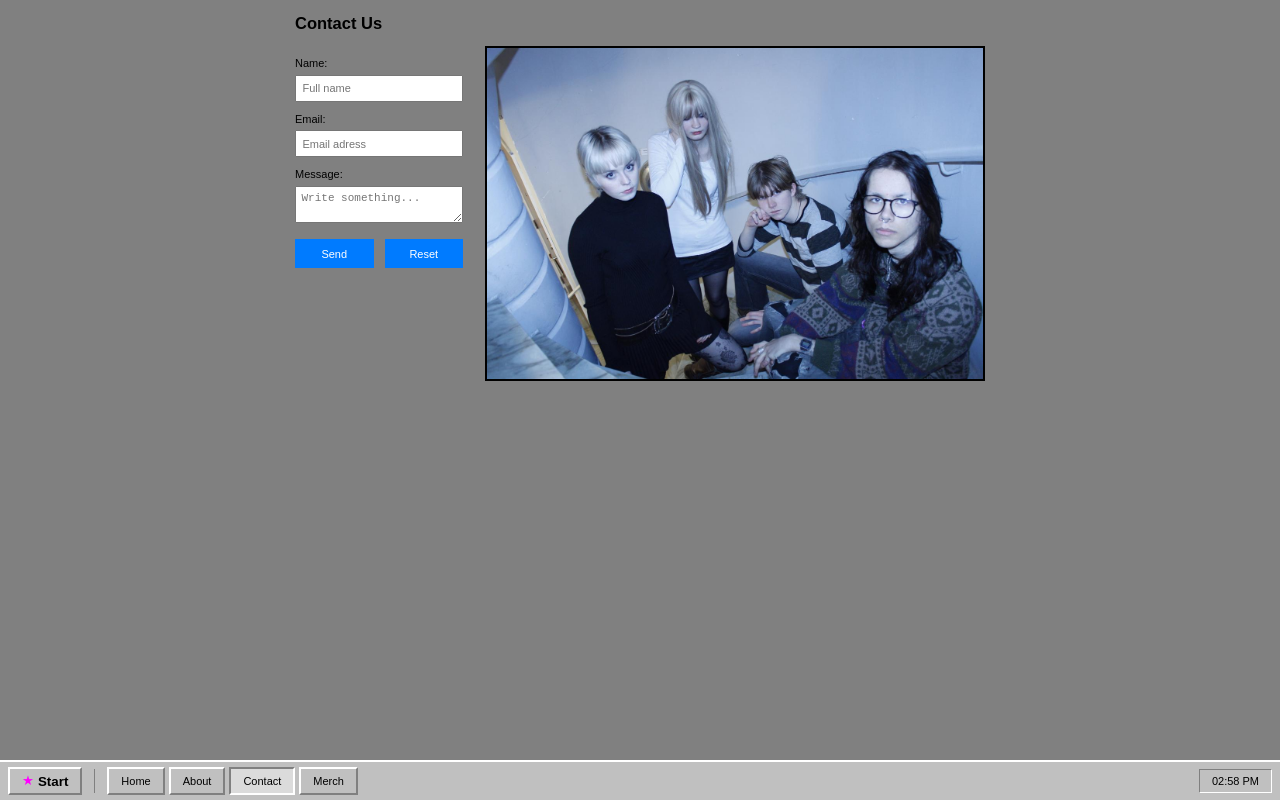
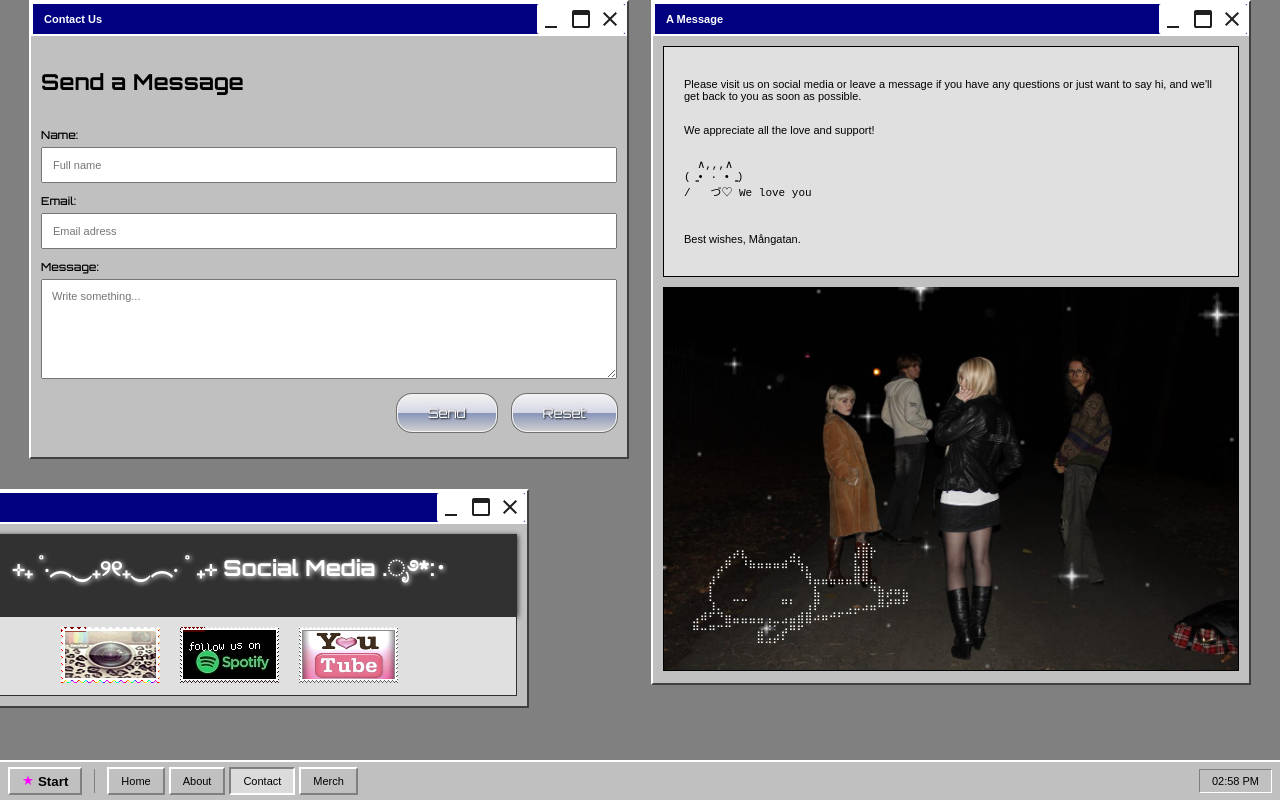
Before and after one commit to ynnxj/mangatan, a SvelteKit app: page /contact in a window 1280 px wide. Built offline with nearby package versions, Linux system fonts and the light colour scheme.

Commit message:
✨ feat(contact): update form and add styling
wip.

```diff
--- a/src/lib/Form/Form.svelte
+++ b/src/lib/Form/Form.svelte
@@ -1,3 +1,7 @@
+<script>
+  import Window from '$lib/WindowBorder/Window.svelte';
+</script>
+
 <!--TODO: Add accessibility attributes to all form elements
 and ensure proper labeling for screen readers -->
 <form method="post" action="/contact">
@@ -18,40 +22,58 @@ and ensure proper labeling for screen readers -->
 
 <style lang="scss">
   form {
+    margin-top: 10px;
     display: flex;
     flex-direction: column;
-    max-width: 400px;
 
     label {
       margin-top: 1em;
+      font-family: 'Orbitron', sans-serif;
+      font-weight: 500;
+    }
+
+    textarea {
+      height: 100px;
     }
 
     input,
     textarea {
-      margin-top: 0.5em;
-      padding: 0.5em;
+      margin-top: 5px;
+      padding: 10px;
       font-size: 1em;
+      width: 100%;
+      font-family: inherit;
     }
 
     .contact-buttons {
       display: flex;
-      justify-content: space-between;
-      gap: 1em;
-    }
+      justify-content: end;
+      gap: 15px;
+      margin: 15px 0;
 
-    // TODO: Refactor button styles later
-    button {
-      margin-top: 1.5em;
-      padding: 0.75em;
-      font-size: 1em;
-      background-color: #007bff;
-      color: white;
-      border: none;
-      cursor: pointer;
-      width: 100%;
+      button {
+        padding: 10px 30px;
+        font-size: 1.2rem;
+        font-family: 'Orbitron', sans-serif;
+        align-self: center;
+        text-shadow: 1px 1px 2px black;
+        border: 1px solid #f3f3f3;
+        box-shadow: 0 0 0 1px #707070;
+        border-radius: 15px;
+        background: linear-gradient(to bottom, #f2f2f2 0%, #d4d6e6 50%, #8996bb 51%, #cfcfcf 100%);
+        color: white;
 
-      &:hover {
-        background-color: #0056b3;
+        &:hover {
+          border: 1px solid #ecf7fd;
+          box-shadow: 0 0 0 1px #3c7fb1;
+          background: linear-gradient(
+            to bottom,
+            #eaf6fd 0%,
+            #d9f0fc 50%,
+            #bee6fd 51%,
+            #a7d9f5 100%
+          );
+        }
       }
     }
   }
--- a/src/routes/contact/+page.svelte
+++ b/src/routes/contact/+page.svelte
@@ -1,25 +1,163 @@
 <script lang="ts">
   import Form from '$lib/Form/Form.svelte';
+  import Window from '$lib/WindowBorder/Window.svelte';
+  import instagram from '$lib/Icons/instagram.gif';
+  import youtube from '$lib/Icons/youtube.png';
+  import spotify from '$lib/Icons/spotify.gif';
 </script>
 
+<!--TODO: Fix class for Window. This is a v messy solution -->
 <section>
-  <h2>Contact Us</h2>
   <div class="contact-container">
-    <Form />
-    <div>
-      <img src="/assets/images/group-portrait-cold.jpg" class="contact-img" alt="Band portrait" />
+    <div class="left-column">
+      <Window windowTitle={'Contact Us'}>
+        <h3 class="form-title">Send a Message</h3>
+        <Form />
+      </Window>
+
+      <div class="social-media-window">
+        <Window windowTitle={'Follow Us!'}>
+          <h3 class="social-media-title">⊹₊ ˚‧︵‿₊୨୧₊‿︵‧ ˚ ₊⊹ Social Media .ೃ࿔*:･</h3>
+          <div class="social-media-container">
+            <div class="stamps">
+              <a href="https://www.instagram.com/mangatanband/" title="Instagram" target="_blank"
+                ><img src={instagram} alt="instagram icon" /></a
+              >
+              <a
+                href="https://open.spotify.com/artist/04sRSWXovcYM8oSfApH4a6"
+                title="Spotify"
+                target="_blank"><img src={spotify} alt="spotify icon" /></a
+              >
+              <a
+                href="https://www.youtube.com/channel/UCs3M4AnSaBZ8AiqLlUD4q5w"
+                title="YouTube"
+                target="_blank"><img src={youtube} alt="youtube icon" /></a
+              >
+            </div>
+          </div>
+        </Window>
+      </div>
     </div>
+
+    <Window windowTitle={'A Message'}>
+      <div class="right">
+        <div class="text">
+          <pre class="cat">
+  ⠀⠀⠀⠀⠀⠀⠀⠀⠀⠀⠀⠀⠀⠀⠀⠀⠀⠀⠀⢀⡀⠀⠀⠀⠀
+⠀⠀⠀⠀⢀⡴⣆⠀⠀⠀⠀⠀⣠⡀⠀⠀⠀⠀⠀⠀⣼⣿⡗⠀⠀⠀⠀
+⠀⠀⠀⣠⠟⠀⠘⠷⠶⠶⠶⠾⠉⢳⡄⠀⠀⠀⠀⠀⣧⣿⠀⠀⠀⠀⠀
+⠀⠀⣰⠃⠀⠀⠀⠀⠀⠀⠀⠀⠀⠀⢻⣤⣤⣤⣤⣤⣿⢿⣄⠀⠀⠀⠀
+⠀⠀⡇⠀⠀⠀⠀⠀⠀⠀⠀⠀⠀⠀⠀⣧⠀⠀⠀⠀⠀⠀⠙⣷⡴⠶⣦
+⠀⠀⢱⡀⠀⠉⠉⠀⠀⠀⠀⠛⠃⠀⢠⡟⠀⠀⠀⢀⣀⣠⣤⠿⠞⠛⠋
+⣠⠾⠋⠙⣶⣤⣤⣤⣤⣤⣀⣠⣤⣾⣿⠴⠶⠚⠋⠉⠁⠀⠀⠀⠀⠀⠀
+⠛⠒⠛⠉⠉⠀⠀⠀⣴⠟⢃⡴⠛⠋⠀⠀⠀⠀⠀⠀⠀⠀⠀⠀⠀⠀⠀
+⠀⠀⠀⠀⠀⠀⠀⠀⠛⠛⠋⠁⠀⠀⠀⠀⠀⠀⠀⠀⠀⠀⠀⠀⠀⠀⠀
+      </pre>
+          <p>
+            Please visit us on social media or leave a message if you have any questions or just
+            want to say hi, and we'll get back to you as soon as possible.
+          </p>
+          <p>We appreciate all the love and support!</p>
+          <pre>
+  ∧,,,∧
+( ̳• · • ̳)
+/   づ♡ We love you
+          </pre>
+          <p>Best wishes, Mångatan.</p>
+        </div>
+        <div class="image-container">
+          <img src="/assets/images/sparkles-sparkle.gif" class="sparkle" alt="sparkle" />
+          <img src="/assets/images/group-full-warm.jpg" class="contact-img" alt="Band portrait" />
+        </div>
+      </div>
+    </Window>
   </div>
 </section>
 
 <style lang="scss">
+  // TODO: refactor styles,
+  // this is way too long
+  .social-media-title {
+    font-family: 'Orbitron', sans-serif;
+    text-shadow: 1px 1px 5px rgb(255, 255, 255);
+    padding: 10px;
+    text-align: center;
+    color: white;
+    box-shadow: 1px 1px 5px rgb(49, 49, 49);
+    background-color: rgb(49, 49, 49);
+    margin: 0;
+  }
+
+  h3 {
+    font-family: 'Orbitron', sans-serif;
+    font-size: 2rem;
+  }
+
+  .left-column {
+    display: flex;
+    flex-direction: column;
+    gap: 30px;
+  }
+
+  .social-media-window {
+    margin-left: -100px;
+  }
+
+  .social-media-container {
+    display: flex;
+    flex-direction: column;
+    align-items: center;
+    border: 1px solid rgb(49, 49, 49);
+    background-color: var(--win98-light-gray);
+    padding: 10px;
+
+    .stamps {
+      display: flex;
+      gap: 20px;
+    }
+  }
+
   .contact-container {
     display: flex;
+    align-items: flex-start;
     gap: 2rem;
 
     .contact-img {
-      max-width: 500px;
-      border: 2px solid var(--win98-black);
+      max-width: 100%;
+      border: 1px solid var(--win98-black);
     }
   }
+
+  .right {
+    display: flex;
+    justify-content: center;
+    align-items: center;
+    flex-direction: column;
+    position: relative;
+    overflow: hidden;
+  }
+
+  .text {
+    display: flex;
+    flex-direction: column;
+    margin-bottom: 10px;
+    padding: 20px;
+    border: 1px solid rgb(0, 0, 0);
+    background-color: var(--win98-light-gray);
+  }
+
+  .cat {
+    color: white;
+    position: absolute;
+    left: 5%;
+    bottom: 0;
+  }
+
+  .sparkle {
+    position: absolute;
+    width: 100%;
+    height: auto;
+    object-fit: cover;
+    filter: grayscale(100%);
+  }
 </style>
```
